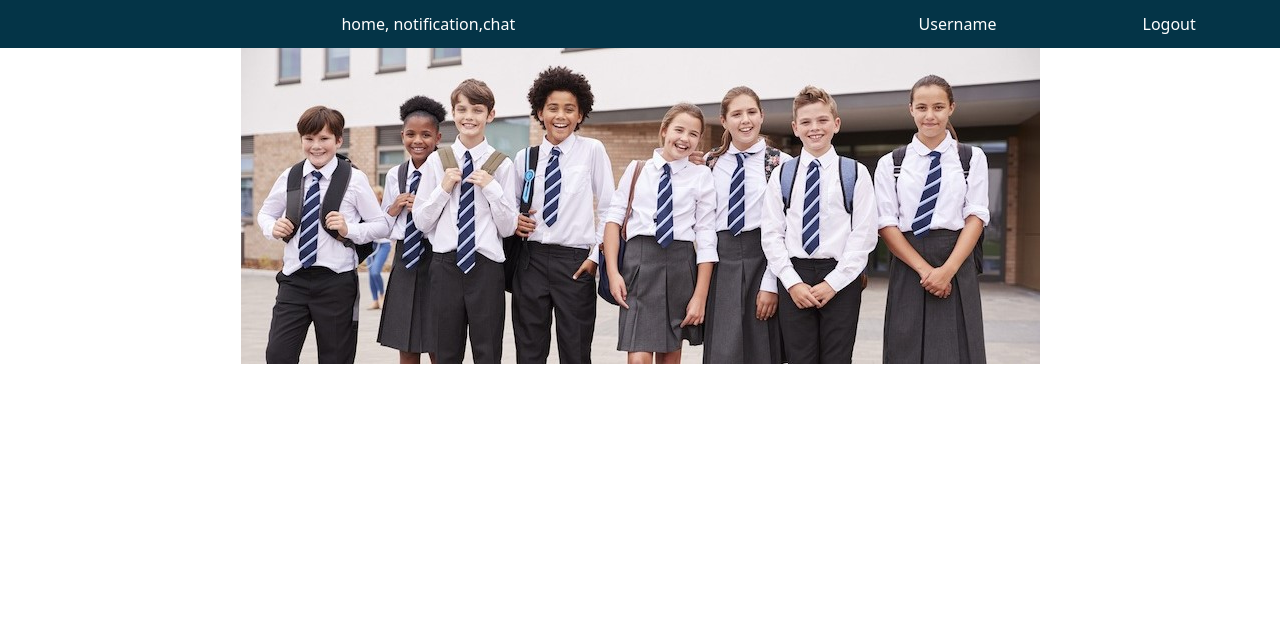
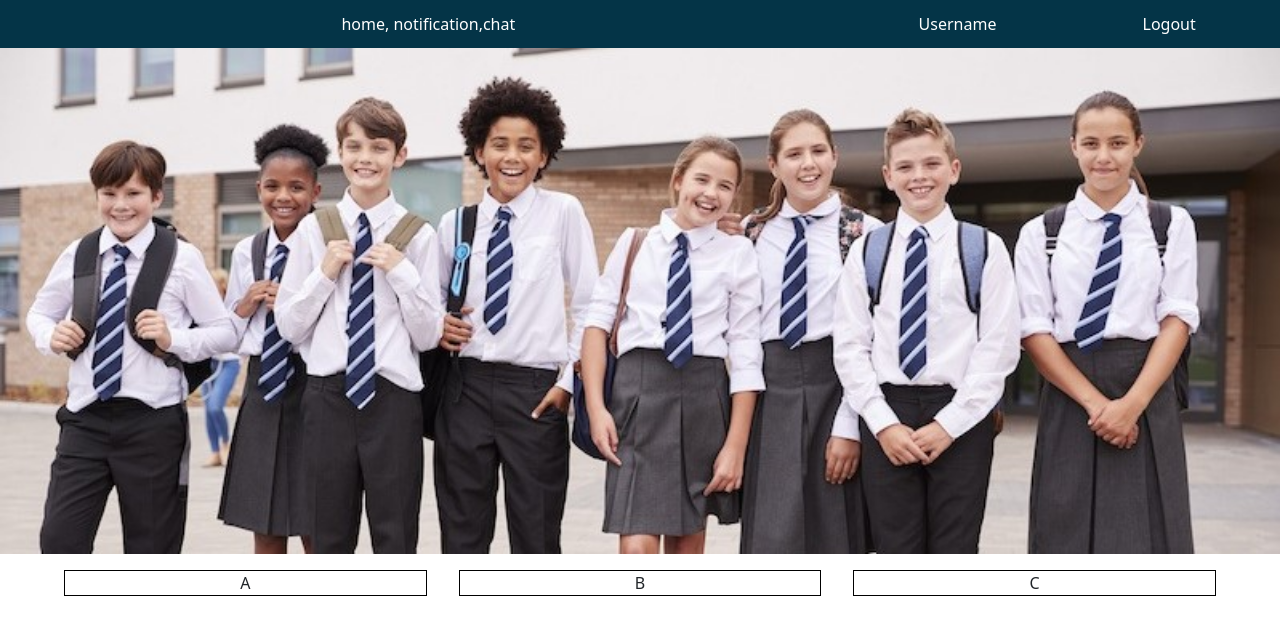
Before and after one commit to nipuniSithara/EducationCenter, a React (Create React App) app in the folder Frontend/: page / in a window 1280 px wide. Shown: the top 634 px of the page. Built offline with nearby package versions, Linux system fonts and the light colour scheme.

Commit message:
css changing

```diff
--- a/Frontend/src/custom-sass.scss
+++ b/Frontend/src/custom-sass.scss
@@ -164,3 +164,11 @@ $bg-img : url('./images/background.jpg');
     padding: 5px;
     background-color:#043447;
 }
+.tiles-container{
+    //margin-top: 1rem;
+    margin: 1rem 3rem 1rem 3rem;
+}
+.tile{
+    margin: 0 1rem 0 1rem;
+    border: 1px solid #000000;
+}
--- a/Frontend/src/pages/home.jsx
+++ b/Frontend/src/pages/home.jsx
@@ -5,7 +5,12 @@ export const Home = () => {
     return(
         <div className="d-flex flex-column" >
             <div><NavBar /></div>
-            <div ><img src={banner}/></div>
+            <div ><img src={banner} width="100%" /></div>
+            <div className="row tiles-container">
+                <div className="col tile">A</div>
+                <div className="col tile">B</div>
+                <div className="col tile">C</div>
+            </div>
         </div>
     )
 }
```
